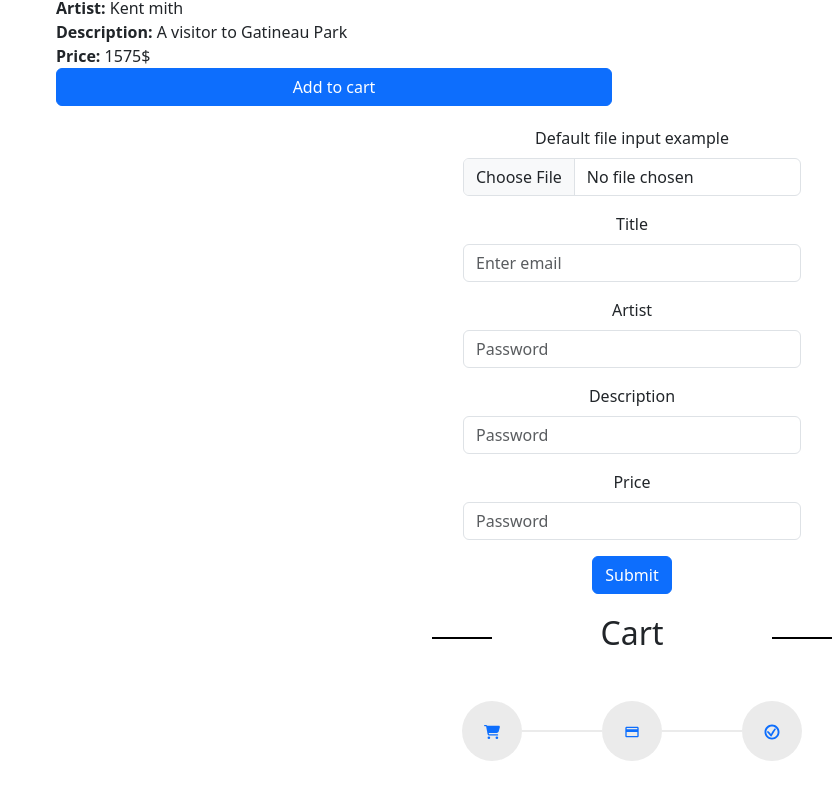
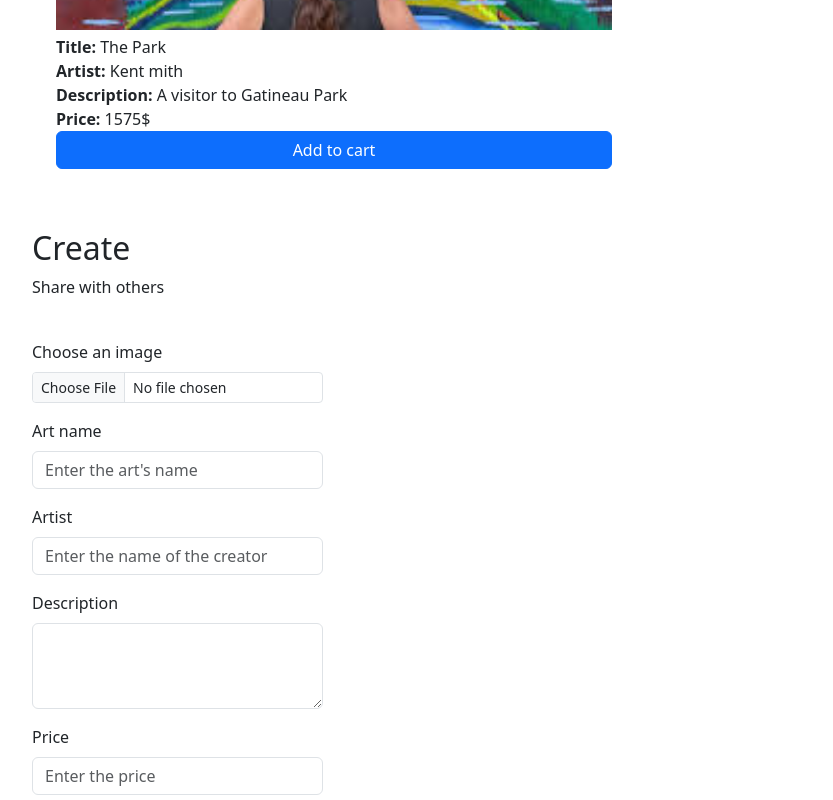
Before and after one commit to SEG3125-A/Group36-lab8_9, a React (Create React App) app: page / in a window 1280 px wide. Shown: the part 1620-2420 px from the top of the page, without its empty margins (8-841 px from the left). Built offline with nearby package versions, Linux system fonts and the light colour scheme.

Commit message:
minor changes on the structure

```diff
--- a/src/App.css
+++ b/src/App.css
@@ -41,7 +41,9 @@
   align-items: center;
   justify-content: center;
   flex-direction: column;
-  margin-top: 20px;
+  margin: 40px 0px;
+  padding: 10px 0px;
+  border: 0px solid black;
 
 }
 .intro{
--- a/src/Creation.js
+++ b/src/Creation.js
@@ -1,4 +1,5 @@
 import $ from 'jquery';
+import React,{useState} from 'react';
 import "./creation.css";
 import "./variables.css";
 import { Link } from 'react-scroll';
@@ -6,31 +7,71 @@ import Button from 'react-bootstrap/Button';
 import Form from 'react-bootstrap/Form';
 
 const Creation=()=> {
+
+
+  const [artwork,setArtwork]=useState({
+    imageSrc:"",
+    title:"",
+    artist:"",
+    description:"",
+    price:"",
+    imageFile:null,
+  });
+
+  const handleInputChange=(e)=>{
+    const {name,value}=e.target;
+    setArtwork(prevState=>({
+      ...prevState,
+      [name]:value,
+    }));
+  }
+  const handleFileChange=(e)=>{
+    const file=e.target[0].files[0];
+    setArtwork(prevState=>({
+      ...prevState,
+      imageFile:file,
+      imageSrc:file.name,
+    }));
+  }
+
+  const handleSubmit=(e)=>{
+    e.preventDefault();
+
+    //upload the image file
+    let formData=new FormData();
+    formData.append("imageFile",artwork.imageFile);
+
+  }
+
     return (
       <>
         <section className="creation">
+          <div className="">
+              <h2>Create</h2>
+              <p>Share with others</p>
+          </div>
           <Form>
             <Form.Group controlId="formFile" className="mb-3">
-            <Form.Label>Default file input example</Form.Label>
-            <Form.Control type="file" />
+              <Form.Label>Choose an image</Form.Label>
+              <Form.Control type="file" size="sm" name="imageFile" value={artwork.imageFile} onChange={handleFileChange}/>
             </Form.Group>
             <Form.Group className="mb-3" controlId="formBasicEmail">
-            <Form.Label>Title</Form.Label>
-            <Form.Control type="email" placeholder="Enter email" />
+              <Form.Label>Art name</Form.Label>
+              <Form.Control type="text" placeholder="Enter the art's name" name="title" value={artwork.title} onChange={handleInputChange}/>
             </Form.Group>
             <Form.Group className="mb-3" controlId="formBasicPassword">
               <Form.Label>Artist</Form.Label>
-            <Form.Control type="password" placeholder="Password" />
+              <Form.Control type="text" placeholder="Enter the name of the creator" name="artist" value={artwork.artist} onChange={handleInputChange} />
             </Form.Group>
             <Form.Group className="mb-3" controlId="formBasicPassword">
               <Form.Label>Description</Form.Label>
-            <Form.Control type="password" placeholder="Password" />
+              <Form.Control as="textarea" rows={3} name="description" value={artwork.description} onChange={handleInputChange}/>
             </Form.Group>
             <Form.Group className="mb-3" controlId="formBasicPassword">
               <Form.Label>Price</Form.Label>
-            <Form.Control type="password" placeholder="Password" />
+              <Form.Control type="number" placeholder="Enter the price" name="price" value={artwork.price} onChange={handleInputChange} />
             </Form.Group>
-          <Button variant="primary" type="submit">
+            <Button variant="primary" type="submit" onClick={handleSubmit}>
                 Submit
             </Button>
           </Form>
--- a/src/Gallery.js
+++ b/src/Gallery.js
@@ -22,11 +22,7 @@ const Gallery = () => {
         {allPiecesOfArt.length>0 && allPiecesOfArt.map((item, index) => (
           <GalleryItem
             key={index}
-            imageSrc={item.imageSrc} // Pass imageSrc1 to GalleryItem
-            description={item.description}
-            artist={item.artist}
-            title={item.title}
-            price={item.price}
+            artwork={item}
           />
         ))}
       </div>
--- a/src/GalleryItem.js
+++ b/src/GalleryItem.js
@@ -4,17 +4,17 @@ import PropTypes from 'prop-types';
 import "./gallery.css";
 import Button from 'react-bootstrap/Button';
 
-const GalleryItem = ({ imageSrc, description, artist, title,price }) => {
+const GalleryItem = ({ artwork }) => {
   return (
     <div className="gallery-item">
       <div className="image-container">
-        <img src={imageSrc} alt="Gallery Item" />
+        <img src={artwork.imageSrc} alt="Gallery Item" />
       </div>
       <div className="image-details">
-        <span className="image-title"><b>Title: </b> {title}</span><br/>
-        <span className="image-artist"><b>Artist: </b> {artist}</span><br/>
-        <span className="image-description"><b>Description: </b>{description}</span><br/>
-        <span className="image-price"><b>Price: </b>{price}$</span>
+        <span className="image-title"><b>Title: </b> {artwork.title}</span><br/>
+        <span className="image-artist"><b>Artist: </b> {artwork.artist}</span><br/>
+        <span className="image-description"><b>Description: </b>{artwork.description}</span><br/>
+        <span className="image-price"><b>Price: </b>{artwork.price}$</span>
 
       </div>
       <Button variant="primary">Add to cart</Button>{' '}
--- a/src/creation.css
+++ b/src/creation.css
@@ -0,0 +1,12 @@
+.creation{
+    align-items: flex-start;
+    padding-left: 40px;
+}
+.creation h2{
+    text-align: left;
+}
+Form{
+    border: 0px solid black;
+    text-align: left;
+    margin-top: 25px;
+}
--- a/src/gallery.json
+++ b/src/gallery.json
@@ -4,20 +4,23 @@
       "title": "Cookie Monster Wave",
       "artist": "Johnathan Brown",
       "description": "This is a re-make of 'The Great Wave'",
-      "price": 1075
+      "price": 1075,
+      "imageFile":null
     },
     {
       "imageSrc": "images/pic2.jpg",
       "title": "The soldier",
       "artist": "Samantha Irving",
       "description": "Depiction of a soldier in World War 1",
-      "price": 2075
+      "price": 2075,
+      "imageFile":null
     },
     {
       "imageSrc": "images/pic3.jpg",
       "title": "The Park",
       "artist": "Kent mith",
       "description": "A visitor to Gatineau Park",
-      "price": 1575
+      "price": 1575,
+      "imageFile":null
     }
   ]
--- a/src/header.css
+++ b/src/header.css
@@ -13,12 +13,15 @@ nav{
 .container-fluid.menu{
     border: 0px solid red;
     display:flex;
-    font-size: 25px;
+    font-size: 20px;
 }
 .container-fluid.menu>ul{
     display:flex;
     margin-left: auto;
     margin-right: calc(10vw);
+}
+.container-fluid.menu>ul>li{
+    padding-left: 20px;
 }
 .nav-item:hover{
     cursor: pointer;
```
Lines whose indentation alone changed are shown as unchanged.
